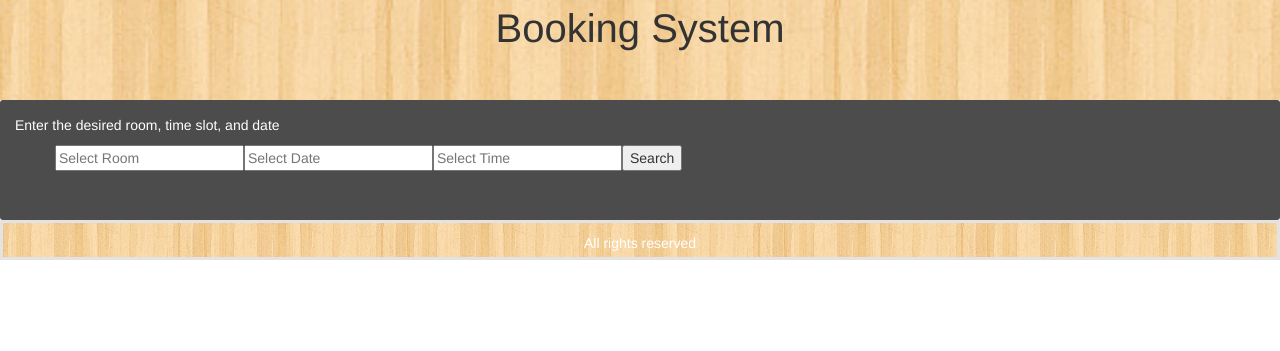
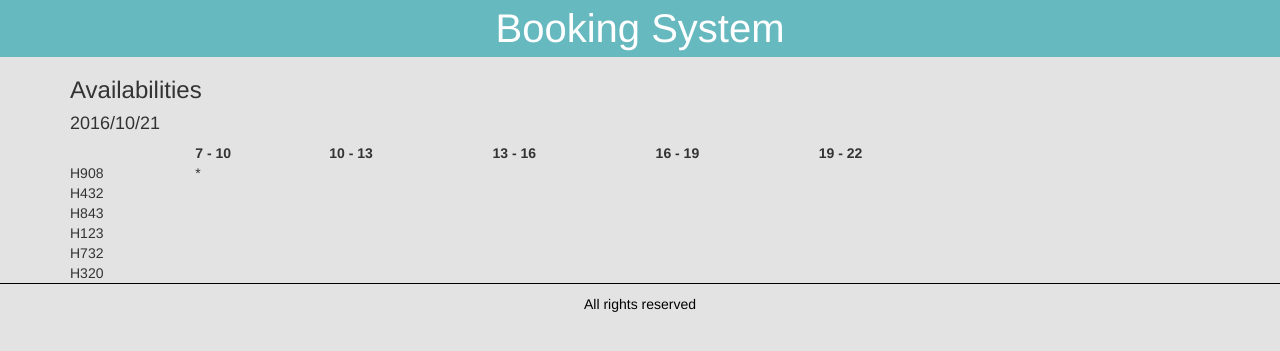
Before and after one commit to anrchen/soen343, a PHP site: page / in a window 1280 px wide. Shown: the top 351 px of the page. Run offline with PHP 8.4, Linux system fonts and the light colour scheme; some libraries are stand-ins or nearby versions.

Commit message:
Updating to change branch

```diff
--- a/assets/css/main.css
+++ b/assets/css/main.css
@@ -6,31 +6,8 @@
 #banner{
 	text-align: center;
 	font-size: 40px;
-}
-
-.bookingEngine{
-    background-color: rgba(0,0,0,0.7);
-    border-radius: 3px;
-    padding: 15px;
-    min-height:120px;
-    float:center;
-    width:auto;
-}
-
-.bookingEngine p{
+    background-color: #66B9BF;
     color: #fff;
-}
-
-li{
-    display: inline;
-    float: left;
-}
-
-#banner {
-    background-image: url(../img/bar_background.png);
-    background-repeat: no-repeat;
-    background-size: cover;
-    height: 100px;
 }
 
 footer {
@@ -38,8 +15,7 @@ footer {
     width: auto;
     height: 40px;
     padding: 10px;
-    border: 3px solid #E3E3E3;
+    border-top: 1px solid #000;
     text-align: center;
-    color: #fff;
-    background-image: url(../img/bar_background.png);
+    color: #000;
 }
--- a/index.php
+++ b/index.php
@@ -1,54 +1,62 @@
 <!DOCTYPE html>
-<html>
+<html lang="en">
+
     <head>
+        <meta charset="utf-8" />
+        <title>Room Reservation System</title>
+
 		<!-- Custom CSS -->
         <link rel="stylesheet" type="text/css" href="/assets/css/main.css">
-
         <!--Bootstrap-->
         <link rel="stylesheet" href="https://maxcdn.bootstrapcdn.com/bootstrap/3.3.7/css/bootstrap.min.css">
+        <!--FontAwesome-->
+        <link rel="stylesheet" href="https://maxcdn.bootstrapcdn.com/font-awesome/4.6.3/css/font-awesome.min.css">
 
     </head>
-    <body>
+
+    <body style="background-color: #E3E3E3">
         <div id="banner">Booking System</div>
-<!--          <div class="booking">
-            <div class="option">
-              <ul id="navigation" class="optionNavigation">-->
-<!--                    <li>-->
-<!--                        <a id="bookRoom"></a>-->
-<!--                    </li>-->
-<!--                    <li>-->
-<!--                        <a id="searchRoomAvailability"></a>-->
-<!--                    </li>-->
-<!--                </ul>-->
 
-                <div id="bookingEngine" class="bookingEngine">
-                    <form id="bookRoomForm" autocomplete="false">
-                        <div class="bookRoomDetail">
-                            <div class="bookContent">
-								<p>Enter the desired room, time slot, and date</p>
-                                <ul style="list-style: none">
-                                    <li class="selectRoom">
-                                        <input id="room" class="requiredField" name="room" placeholder="Select Room"
-                                               autocomplete="false">
-                                    </li>
-                                    <li class="selectDate">
-                                        <input id="date" class="requiredField" name="date" placeholder="Select Date"
-                                               autocomplete="false">
-                                    </li>
-                                    <li class="selectTime">
-                                        <input id="time" class="requiredField" name="time" placeholder="Select Time"
-                                               autocomplete="false">
-                                    </li>
-                                </ul>
+        <?php
+            $date = date("Y/m/d");
+        ?>
+
+        <div class="container">
+            <h3>Availabilities</h3>
+            <table style="width:80%">
+                <h4><?php echo $date ?></h4>
+
+                <tr>
+                    <th></th>
+                    <th>7 - 10</th>
+                    <th>10 - 13</th>
+                    <th>13 - 16</th>
+                    <th>16 - 19</th>
+                    <th>19 - 22</th>
+                </tr>
+                <tr>
+                    <td>H908</td>
+                    <td><?php echo '*'; ?></td>
+                </tr>
+                <tr>
+                    <td>H432</td>
+                </tr>
+                <tr>
+                    <td>H843</td>
+                </tr>
+                <tr>
+                    <td>H123</td>
+                </tr>
+                <tr>
+                    <td>H732</td>
+                </tr>
+                <tr>
+                    <td>H320</td>
+                </tr>
+            </table style="width:40%">
         </div>
-                            <div class="search_icon">
-                                <input id="search_room" value="Search" type="submit">
-                            </div>
-                        </div>
-                    </form>
-                </div>
+    </body>
 
-        </div>
 
     <footer>
         <p>All rights reserved</p>
```
Lines whose indentation alone changed are shown as unchanged.
